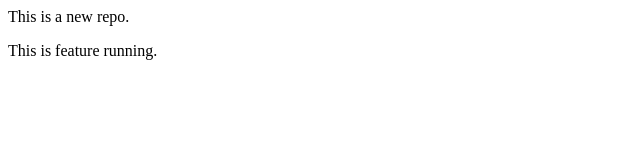
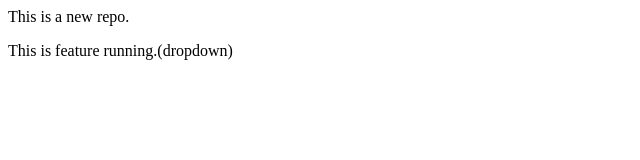
Before and after one commit to Kats32/LocalRepo, a plain HTML site: page index.html in a window 1280 px wide. Shown: the full height of the page, 0-640 px from the left. Drawn offline with Linux system fonts and the light colour scheme.

Commit message:
Add Dropdown

```diff
--- a/index.html
+++ b/index.html
@@ -1,2 +1,2 @@
 <p>This is a new repo.</p>
-<p>This is feature running.</p>
+<p>This is feature running.(dropdown)</p>
```
